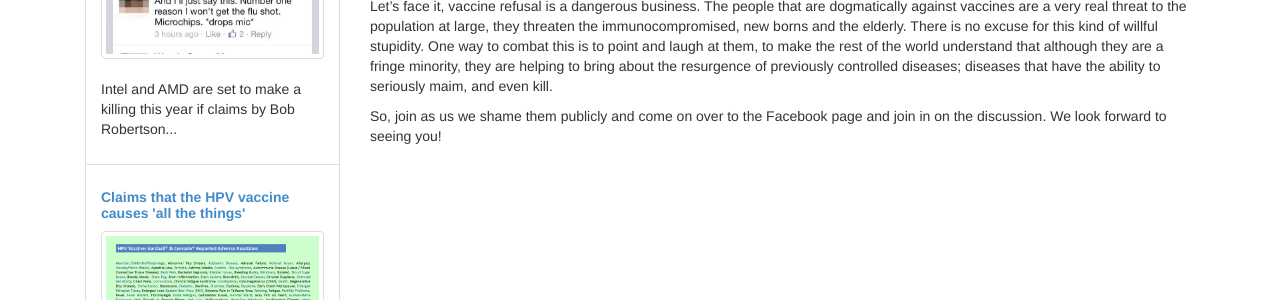
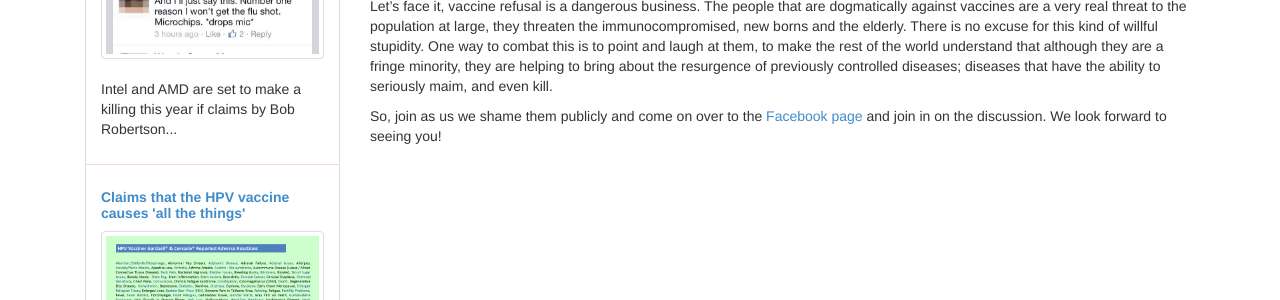
Before and after one commit to avwos/avwos-site, a Jekyll site: the page built from about.md, in a window 1280 px wide. Shown: the part 412-712 px from the top of the page. Built offline with Jekyll 4.4.1, drawn with Linux system fonts in a browser that asks for light colours; some web fonts are replaced; part of the change alters nothing that is shown.

```diff
--- a/about.md
+++ b/about.md
@@ -8,4 +8,4 @@ The Anti Vax Wall of Shame is a Facebook page created in 2010. There was a need
 
 Let's face it, vaccine refusal is a dangerous business. The people that are dogmatically against vaccines are a very real threat to the population at large, they threaten the immunocompromised, new borns and the elderly. There is no excuse for this kind of willful stupidity. One way to combat this is to point and laugh at them, to make the rest of the world understand that although they are a fringe minority, they are helping to bring about the resurgence of previously controlled diseases; diseases that have the ability to seriously maim, and even kill.
 
-So, join as us we shame them publicly and come on over to the Facebook page and join in on the discussion. We look forward to seeing you!
+So, join as us we shame them publicly and come on over to the <a href="https://www.facebook.com/groups/AVWOS/">Facebook page</a> and join in on the discussion. We look forward to seeing you!
```
